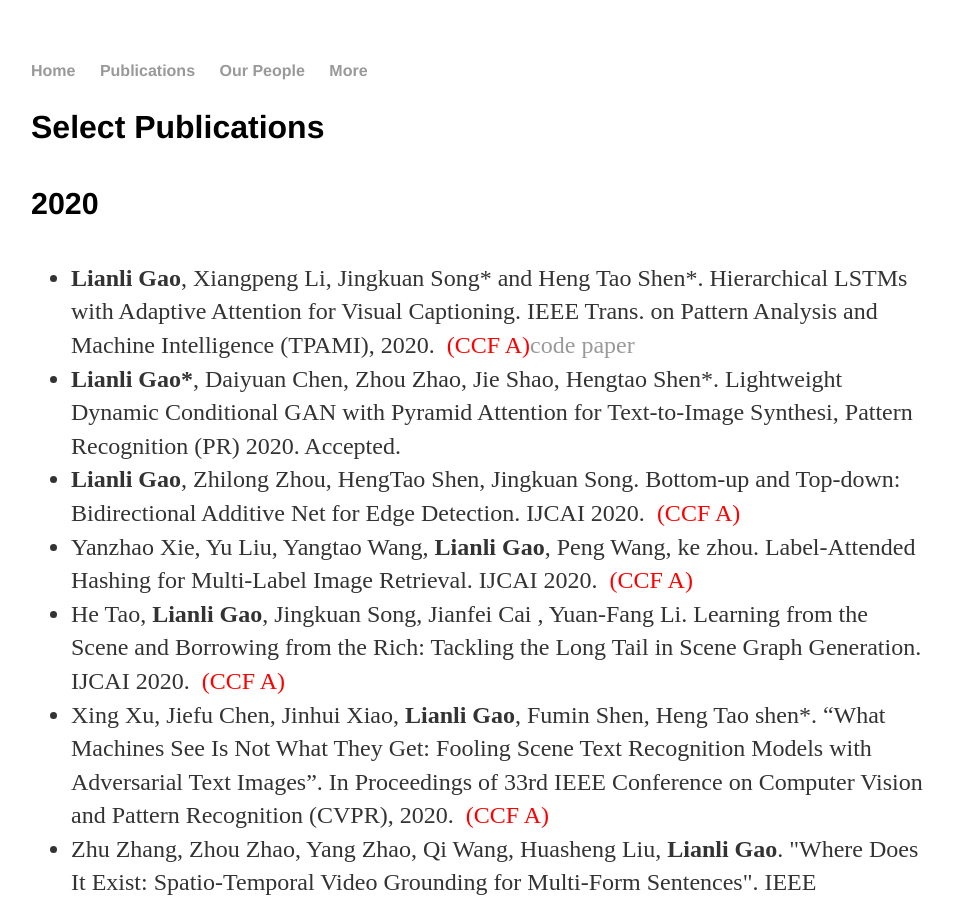
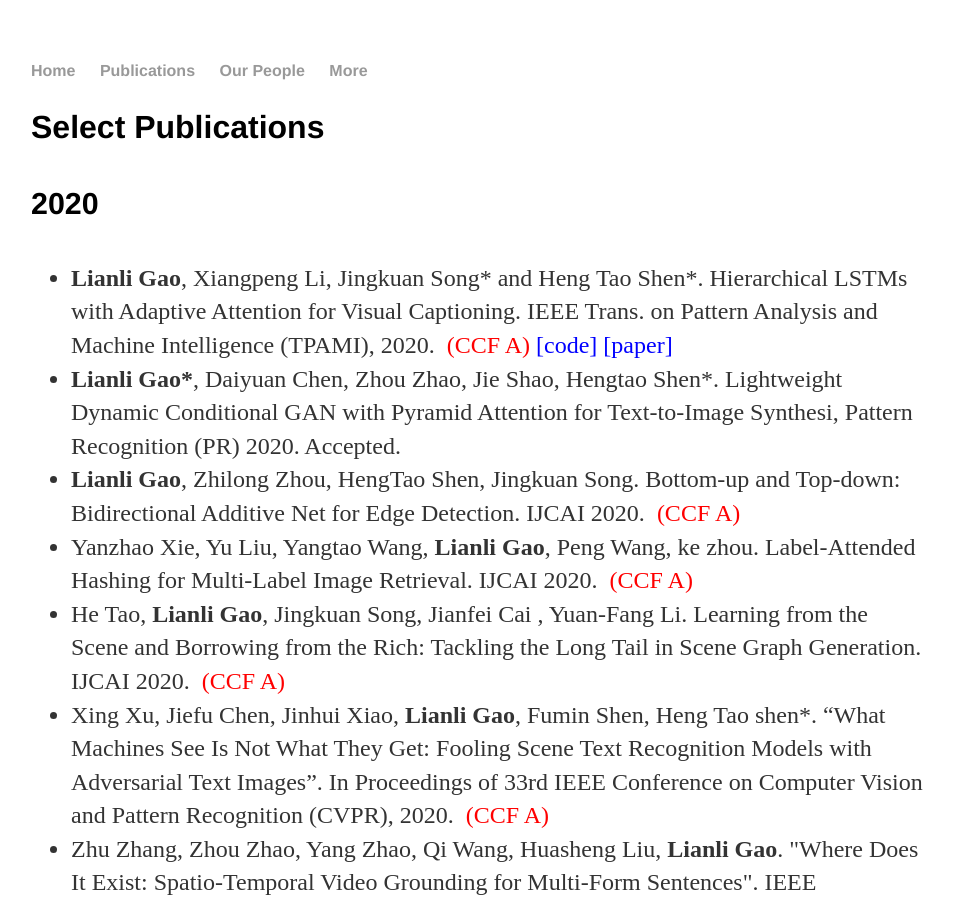
Before and after one commit to lianliGao/lianligao.github.io, a Jekyll site: the page built from cv/index.html, in a window 1280 px wide and 900 px high. Shown: the whole window, without its empty margins (161-1115 px from the left). Built offline with Jekyll 4.4.1, drawn with Linux system fonts in a browser that asks for light colours.

Commit message:
Update index.html

```diff
--- a/cv/index.html
+++ b/cv/index.html
@@ -19,7 +19,7 @@
 				<!--	<p><strong>Lianli Gao</strong> (204). Title of a Chapter You Wrote for a Book. In I.M Editor (Ed.), <em>The Book I Contributed To</em> (pp. 97-108). City, ST: Publisher Name. Chapter available at: <a href="#">http://permalink</a>. -->
 <h4>2020</h4>
 <ul>
-<li> <strong>Lianli Gao</strong>, Xiangpeng Li, Jingkuan Song* and Heng Tao Shen*. Hierarchical LSTMs with Adaptive Attention for Visual Captioning. IEEE Trans. on Pattern Analysis and Machine Intelligence (TPAMI), 2020. <font color="#ff0000"><b>&nbsp;</b>(CCF A)</font><font color="#0000ff"><a href="https://github.com/lixiangpengcs/Spatial-Temporal-Adaptive-Attention-for-Video-Captioning" rel="nofollow">code</a> <a href="https://ieeexplore.ieee.org/document/8620348" rel="nofollow">paper</a></font></li>
+<li> <strong>Lianli Gao</strong>, Xiangpeng Li, Jingkuan Song* and Heng Tao Shen*. Hierarchical LSTMs with Adaptive Attention for Visual Captioning. IEEE Trans. on Pattern Analysis and Machine Intelligence (TPAMI), 2020. <font color="#ff0000"><b>&nbsp;</b>(CCF A)</font><a href="https://github.com/lixiangpengcs/Spatial-Temporal-Adaptive-Attention-for-Video-Captioning" rel="nofollow"><font color="#0000ff"> [code] </font></a> <a href="https://ieeexplore.ieee.org/document/8620348" rel="nofollow"><font color="#0000ff"> [paper] </font></a></li>
 <li> <strong>Lianli Gao*</strong>, Daiyuan Chen, Zhou Zhao, Jie Shao, Hengtao Shen*. Lightweight Dynamic Conditional GAN with Pyramid Attention for Text-to-Image Synthesi, Pattern Recognition (PR) 2020. Accepted. </li>
 <li>  <strong>Lianli Gao</strong>, Zhilong Zhou, HengTao Shen, Jingkuan Song. Bottom-up and Top-down: Bidirectional Additive Net for Edge Detection. IJCAI 2020. <font color="#ff0000"><b>&nbsp;</b>(CCF A)</font></li>
 <li>  Yanzhao Xie, Yu Liu, Yangtao Wang, <strong>Lianli Gao</strong>, Peng Wang, ke zhou. Label-Attended Hashing for Multi-Label Image Retrieval. IJCAI 2020.  <font color="#ff0000"><b>&nbsp;</b>(CCF A)</font></li>
```
